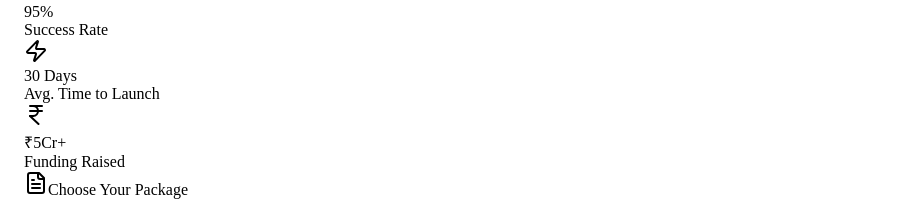
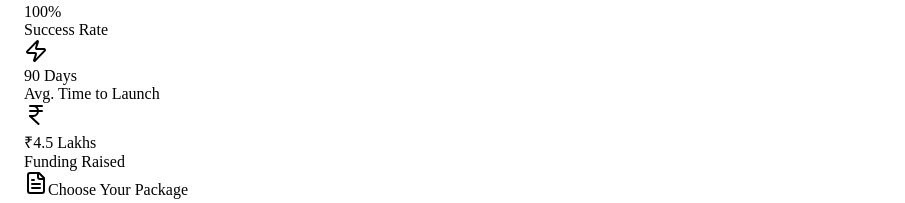
Before and after one commit to push04/stootapfinal, a React (Vite) app in the folder client/: page /packages in a window 1280 px wide. Shown: the part 392-595 px from the top of the page, without its empty margins (0-905 px from the left). Built offline with nearby package versions, Linux system fonts and the light colour scheme; no server answers.

Commit message:
Update Company Packages stats with real data: 4.5L Funding, 90 Days Launch, 4+ Companies

```diff
--- a/client/src/pages/CompanyPackages.tsx
+++ b/client/src/pages/CompanyPackages.tsx
@@ -339,10 +339,10 @@ export default function CompanyPackages() {
                     <div className="container mx-auto px-4">
                         <div className="grid grid-cols-2 md:grid-cols-4 gap-8">
                             {[
-                                { label: "Companies Built", value: "100+", icon: Building2 },
-                                { label: "Success Rate", value: "95%", icon: Target },
-                                { label: "Avg. Time to Launch", value: "30 Days", icon: Zap },
-                                { label: "Funding Raised", value: "₹5Cr+", icon: IndianRupee }
+                                { label: "Companies Built", value: "4+", icon: Building2 },
+                                { label: "Success Rate", value: "100%", icon: Target },
+                                { label: "Avg. Time to Launch", value: "90 Days", icon: Zap },
+                                { label: "Funding Raised", value: "₹4.5 Lakhs", icon: IndianRupee }
                             ].map((stat, index) => (
                                 <motion.div
                                     key={stat.label}
```
